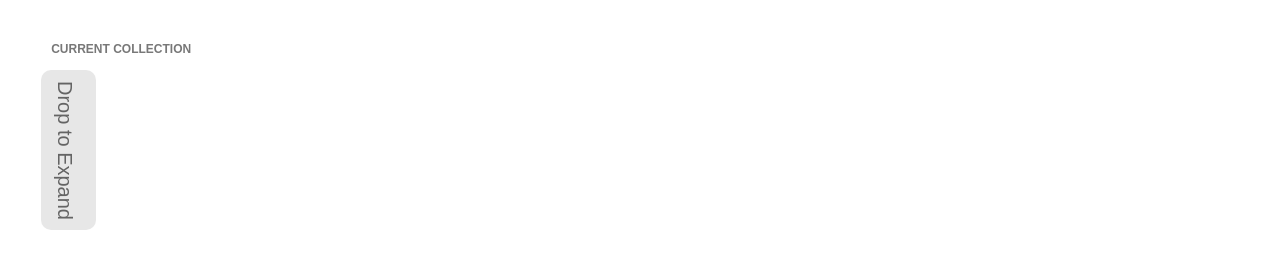
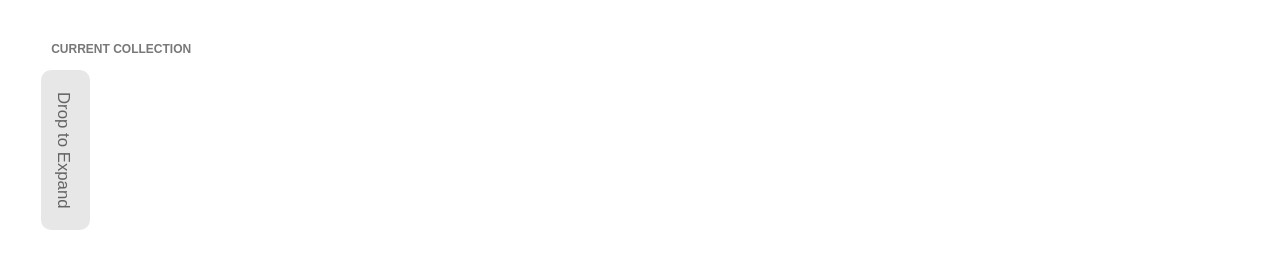
Before and after one commit to nicolamendini/thinkythreads, a React (Create React App) app: page / in a window 1280 px wide. Shown: the part 364-644 px from the top of the page. Built offline with nearby package versions, Linux system fonts and the light colour scheme.

Commit message:
font fix wrapper

```diff
--- a/src/index.css
+++ b/src/index.css
@@ -177,7 +177,7 @@ textarea:focus {
 .wrapper {
 	display: flex;
 	border-radius: 10px;
-	font: 2.5vh sans-serif;
+	font: 2.1vh sans-serif;
 	align-items: center;
 	text-align: center;
 	color: #646464;
```
